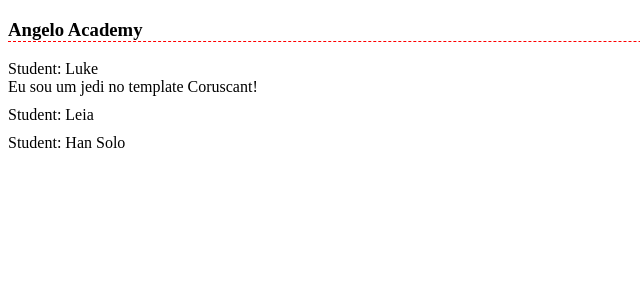
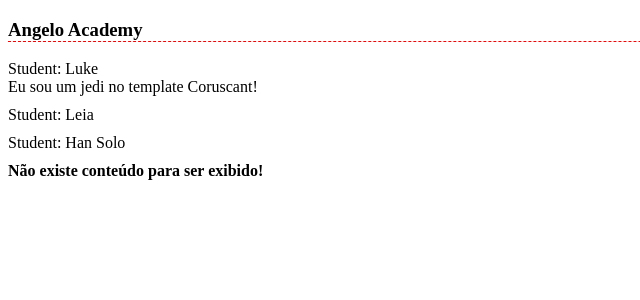
Before and after one commit to angelomedeiros/curso-angular, an Angular app in the folder jedi-academy/: page / in a window 1280 px wide. Shown: the top 300 px of the page, without its empty margins (0-640 px from the left). Built offline with nearby package versions, Linux system fonts and the light colour scheme.

Commit message:
usando o operador de navegacao segura

```diff
--- a/jedi-academy/src/app/app.component.html
+++ b/jedi-academy/src/app/app.component.html
@@ -9,3 +9,4 @@
 <jad-student [student]="han"></jad-student> -->
 
 <jad-student *ngFor="let student of students" [student]='student'></jad-student>
+<jad-student></jad-student>
--- a/jedi-academy/src/app/student/student.component.html
+++ b/jedi-academy/src/app/student/student.component.html
@@ -1,6 +1,10 @@
-<div>
-  Student: {{student.name}}
-  <div *ngIf="student.isJedi">
-    Eu sou um jedi no template {{student.temple}}!
+<div *ngIf='student'>
+  Student: {{student?.name}}
+  <div *ngIf='student?.isJedi'>
+    Eu sou um jedi no template {{student?.temple}}!
   </div>
 </div>
+
+<b *ngIf='!student'>
+  Não existe conteúdo para ser exibido!
+</b>
```
